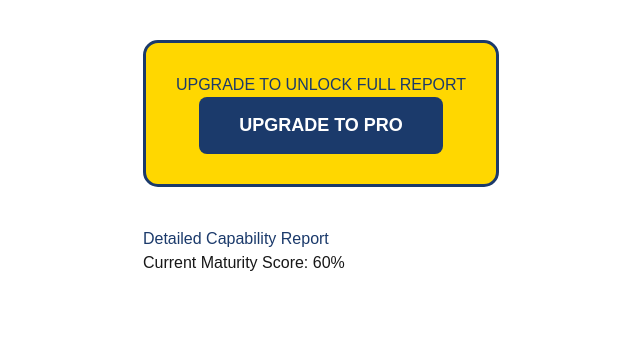
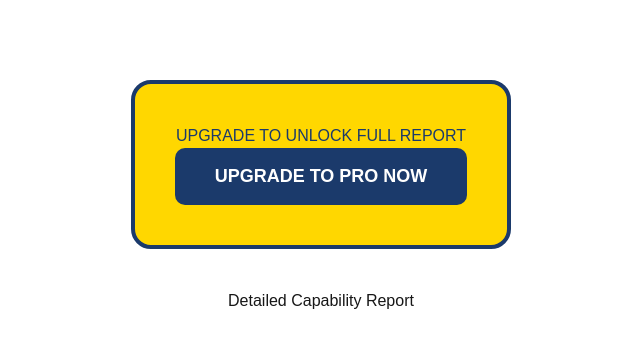
Before and after one commit to jljonesphotography-eng/bearing-app, a Next.js app: page /dashboard/report in a window 1280 px wide. Shown: the top 348 px of the page, without its empty margins (319-959 px from the left). Built offline with nearby package versions, Linux system fonts and the light colour scheme; no server answers; the database is empty.

Commit message:
Monday Fresh Start - Final Button Push

```diff
--- a/app/dashboard/report/page.js
+++ b/app/dashboard/report/page.js
@@ -1,26 +1,5 @@
 'use client';
-import { useState, useEffect } from 'react';
-import { createClient } from '@supabase/supabase-js';
-
-const supabase = createClient(
-  process.env.NEXT_PUBLIC_SUPABASE_URL || '',
-  process.env.NEXT_PUBLIC_SUPABASE_ANON_KEY || ''
-);
-
-export default function FullReportPage() {
-  const [score, setScore] = useState(null);
-
-  useEffect(() => {
-    async function getReportData() {
-      const { data } = await supabase.from('responses').select('answer_value').limit(3);
-      if (data && data.length > 0) {
-        const total = data.reduce((acc, curr) => acc + curr.answer_value, 0);
-        setScore((total / 15) * 100);
-      }
-    }
-    getReportData();
-  }, []);
-
+export default function ReportPage() {
   const handleUpgrade = async () => {
     const res = await fetch('/api/checkout', {
       method: 'POST',
@@ -32,15 +11,14 @@ export default function FullReportPage() {
   };
 
   return (
-    <div style={{ maxWidth: '800px', margin: '0 auto', padding: '40px', fontFamily: 'sans-serif' }}>
-      <div style={{ backgroundColor: '#FFD700', padding: '30px', borderRadius: '15px', textAlign: 'center', marginBottom: '40px', border: '3px solid #1B3A6B' }}>
+    <div style={{ maxWidth: '800px', margin: '40px auto', padding: '40px', textAlign: 'center', fontFamily: 'sans-serif' }}>
+      <div style={{ backgroundColor: '#FFD700', padding: '40px', borderRadius: '20px', border: '4px solid #1B3A6B' }}>
         <h2 style={{ color: '#1B3A6B' }}>UPGRADE TO UNLOCK FULL REPORT</h2>
-        <button onClick={handleUpgrade} style={{ backgroundColor: '#1B3A6B', color: 'white', padding: '15px 40px', fontSize: '18px', fontWeight: 'bold', borderRadius: '8px', cursor: 'pointer' }}>
-          UPGRADE TO PRO
+        <button onClick={handleUpgrade} style={{ backgroundColor: '#1B3A6B', color: 'white', padding: '15px 40px', fontSize: '18px', fontWeight: 'bold', borderRadius: '10px', cursor: 'pointer' }}>
+          UPGRADE TO PRO NOW
         </button>
       </div>
-      <h1 style={{ color: '#1B3A6B' }}>Detailed Capability Report</h1>
-      <p>Current Maturity Score: {score ? `${score.toFixed(0)}%` : '60%'}</p>
+      <h1 style={{ marginTop: '40px' }}>Detailed Capability Report</h1>
     </div>
   );
 }
```
